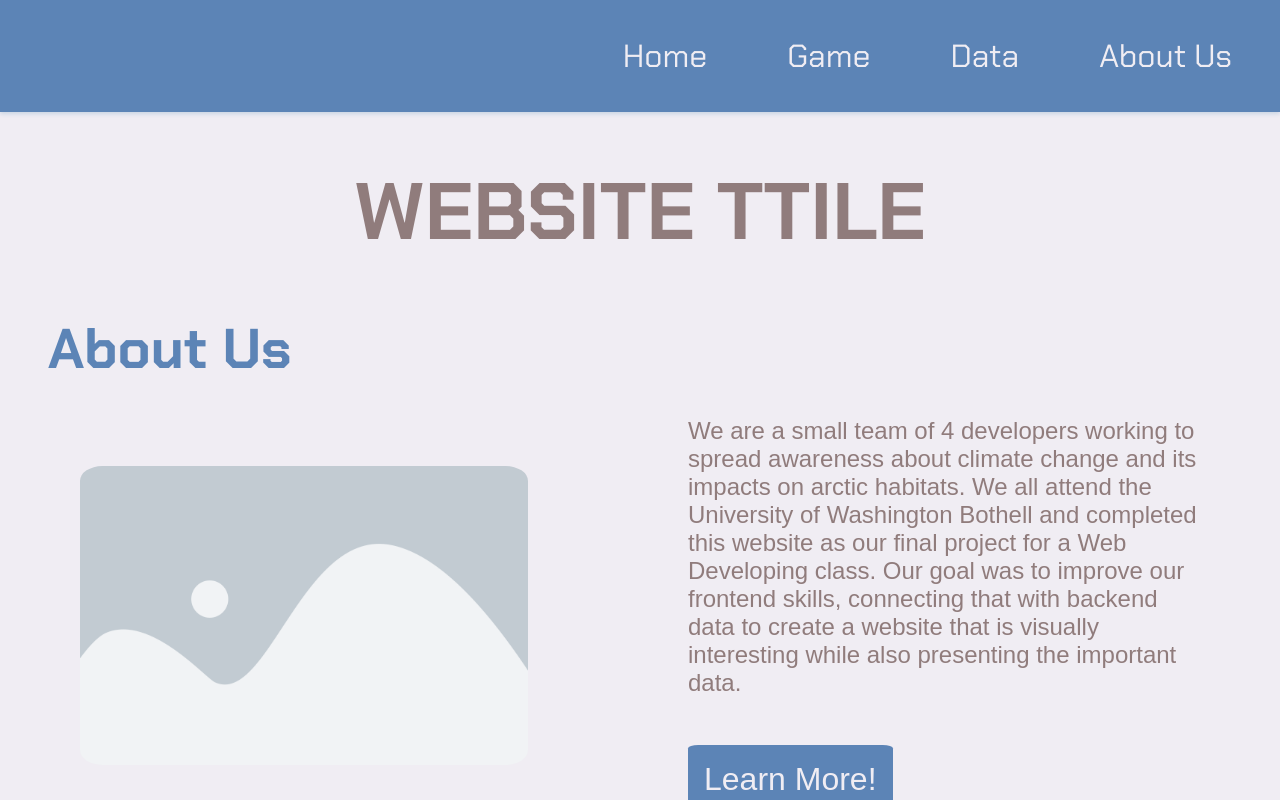
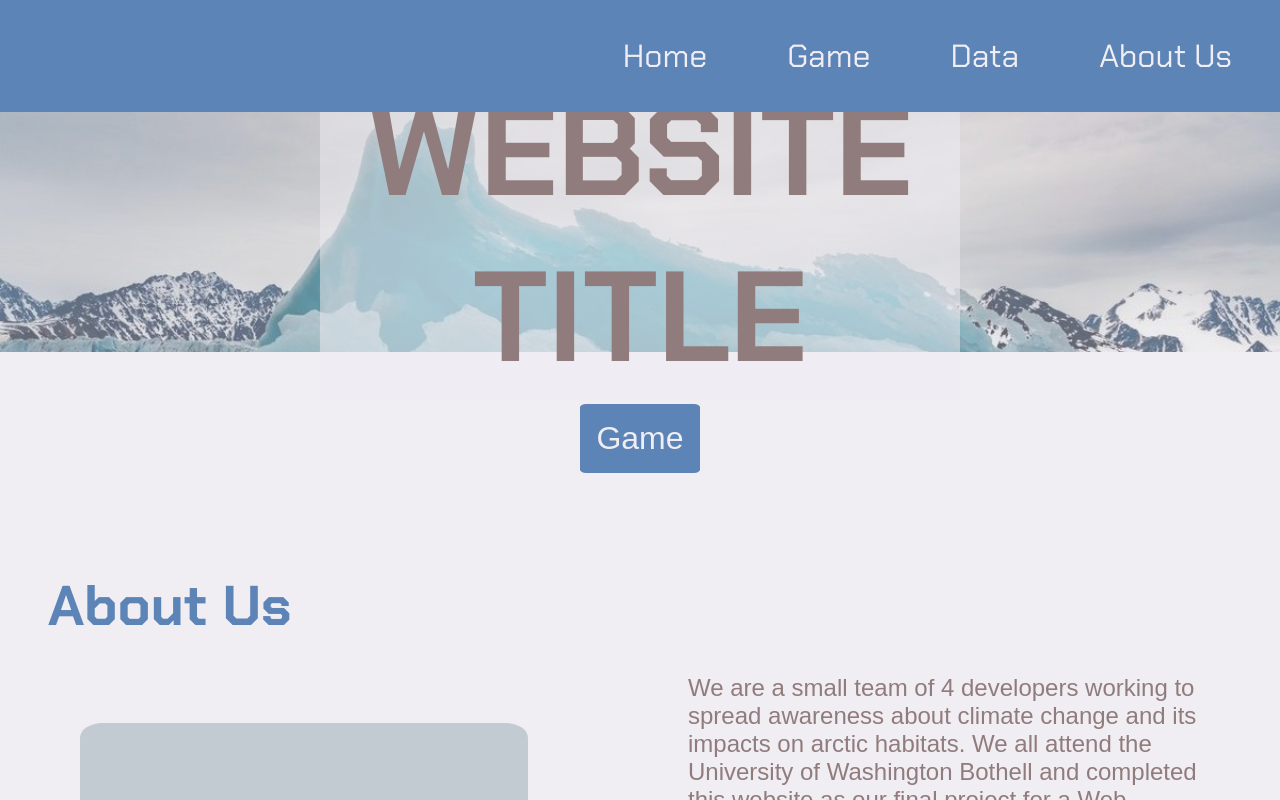
Before and after one commit to E11aW/css481-final-project, a React (Create React App) app: page / in a window 1280 px wide. Shown: the top 800 px of the page. Built offline with nearby package versions, Linux system fonts and the light colour scheme.

Commit message:
Updated homepage a bit

```diff
--- /dev/null
+++ b/src/components/ImageOverlay/ImageOverlay.js
@@ -0,0 +1,18 @@
+import './ImageOverlay.scss'
+
+/**
+ * Component that overlays text over an image that spans full width of the screen
+ * @param {String} props.text - The text to be displayed over the image.
+ * @param {String} props.imageSource - The source of the image that will be displayed.
+ * @param {String} props.imageAlt - The alternate text describing the image.
+ * @returns {JSX.Element}
+ */
+
+export const ImageOverlay = (props) => {
+    return (
+        <div className='overlay-section'>
+            <img className='background-image' src={props.imageSource} alt={props.imageAlt} />
+            <h1 className='text'>{props.text}</h1>
+        </div>
+    )
+}
--- /dev/null
+++ b/src/components/ImageOverlay/ImageOverlay.scss
@@ -0,0 +1,22 @@
+@import '../../_variables.scss';
+
+.overlay-section {
+    width: 100%;
+    position: relative;
+    text-align: center;
+
+    .background-image {
+        opacity: 0.6;
+        width: 100%;
+    }
+
+    .text {
+        position: absolute;
+        font-size: 8rem;
+        top: 50%;
+        left: 50%;
+        transform: translate(-50%, -50%);
+        background-color: rgba($OffWhite, 0.5);
+        padding: 0 30px;
+    }
+}
--- a/src/components/Navbar/Navbar.scss
+++ b/src/components/Navbar/Navbar.scss
@@ -4,7 +4,6 @@
     background-color: $DeepBlue;
     padding: 1rem 3rem;
     width: 100%;
-    box-shadow: 0 2px 4px $SteelGray;
     // Keep navbar on top
     position: fixed;
     z-index: 10;
--- a/src/pages/homepage/home.js
+++ b/src/pages/homepage/home.js
@@ -1,13 +1,26 @@
 import './home.scss';
 import { MaxWidth } from '../../components/MaxWidth/MaxWidth';
 import { TextImage } from '../../components/TextImage/TextImage';
+import { ImageOverlay } from '../../components/ImageOverlay/ImageOverlay';
 import Placeholder from '../../assets/Home/placeholder.png';
+import Glacier from '../../assets/Home/glacier.jpg'
+import { Button } from '../../components/Button/Button';
 
 export const Homepage = () => {
   return (
     <main className="homepage">
       <MaxWidth>
-        <h1>Website Ttile</h1>
+        <ImageOverlay
+          imageAlt='Glacier'
+          imageSource={Glacier}
+          text='Website Title'
+        />
+        <div className='game-section'>
+          <Button className='game-button'
+            buttonText='Game'
+            buttonLink='/game'
+          />
+        </div>
         <TextImage
           subheader='About Us'
           text='We are a small team of 4 developers working to spread awareness about climate change and its impacts on arctic habitats. We all attend the University of Washington Bothell and completed this website as our final project for a Web Developing class. Our goal was to improve our frontend skills, connecting that with backend data to create a website that is visually interesting while also presenting the important data.'
--- a/src/pages/homepage/home.scss
+++ b/src/pages/homepage/home.scss
@@ -1 +1,12 @@
 @import '../../variables.scss';
+
+.game-section {
+    display: flex;
+    justify-content: center;
+    align-content: center;
+    padding: 3rem;
+
+    .game-button {
+        font-size: 4rem;
+    }
+}
```
Also changed, not shown: src/assets/Home/glacier.jpg (added).
